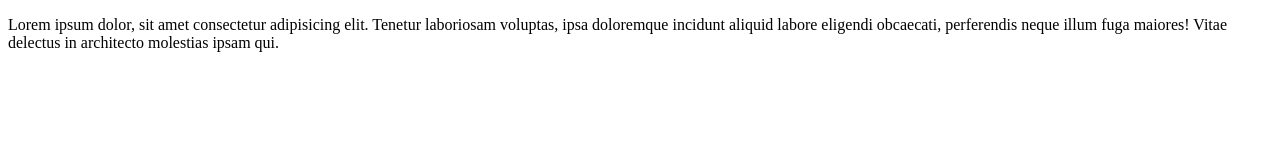
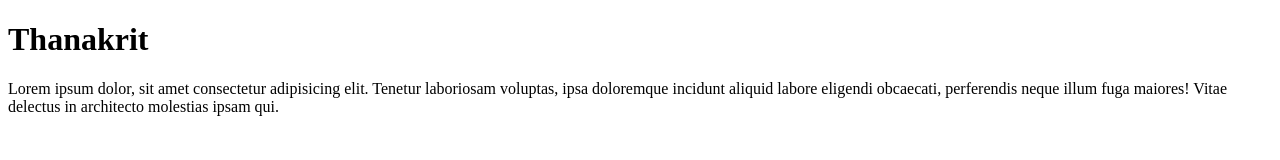
Before and after one commit to dotcom29/test-git, a plain HTML site: page index.html in a window 1280 px wide. Drawn offline with Linux system fonts and the light colour scheme.

Commit message:
Modified index.html

```diff
--- a/index.html
+++ b/index.html
@@ -6,6 +6,7 @@
     <title>Document</title>
 </head>
 <body>
+    <h1>Thanakrit</h1>
     <p>Lorem ipsum dolor, sit amet consectetur adipisicing elit. Tenetur laboriosam voluptas, ipsa doloremque incidunt aliquid labore eligendi obcaecati, perferendis neque illum fuga maiores! Vitae delectus in architecto molestias ipsam qui.</p>
 </body>
 </html>
```
